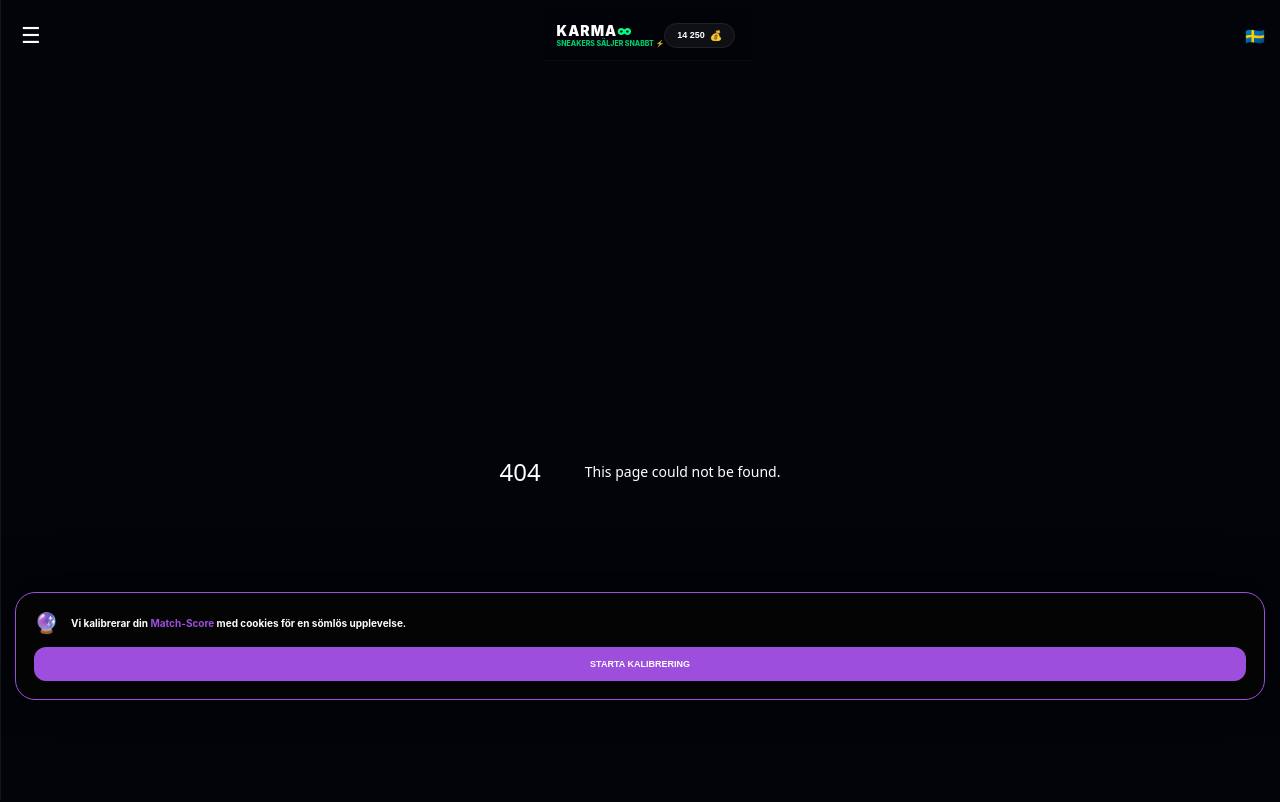
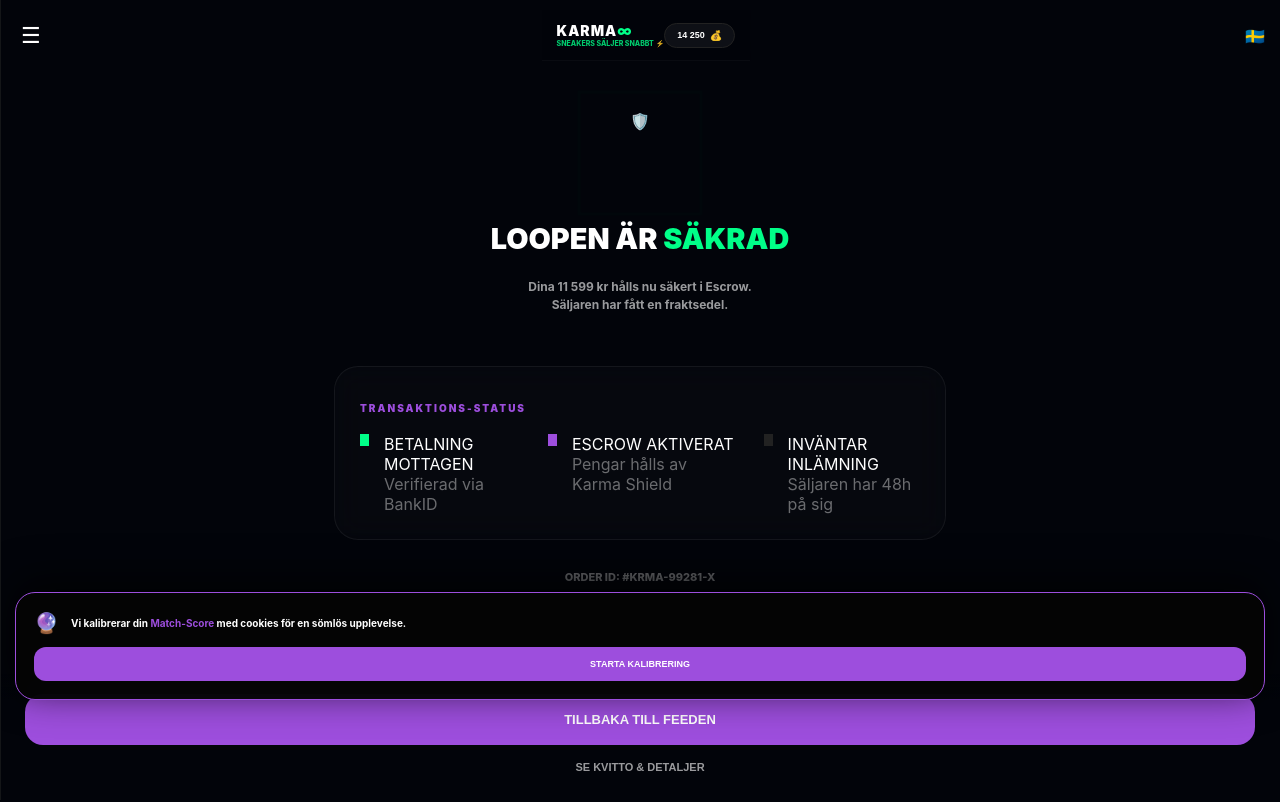
Before and after one commit to gascheckking/marketbeg-appGem, a Next.js app: page /checkout/success in a window 1280 px wide. Before the commit this address had no page. Shown: the top 802 px of the page. Built offline with nearby package versions, Linux system fonts and the light colour scheme.

Commit message:
Create page.tsx

```diff
--- /dev/null
+++ b/app/checkout/success/page.tsx
@@ -0,0 +1,123 @@
+// // app/checkout/success/page.tsx
+"use client";
+import React from 'react';
+import { useRouter } from 'next/navigation';
+
+export default function SuccessPage() {
+  const router = useRouter();
+
+  return (
+    <div className="page-wrapper" style={{
+      padding: '40px 20px',
+      textAlign: 'center',
+      display: 'flex',
+      flexDirection: 'column',
+      alignItems: 'center',
+      minHeight: '80vh',
+      animation: 'fadeIn 0.6s ease'
+    }}>
+
+      {/* ANIMERAD STATUS-IKON */}
+      <div className="success-icon-wrapper">
+        <div className="pulse-ring"></div>
+        <span className="main-icon">🛡️</span>
+      </div>
+
+      <h1 style={{ fontSize: '1.8rem', fontWeight: 900, marginTop: '30px', marginBottom: '10px' }}>
+        LOOPEN ÄR <span style={{ color: 'var(--neon-mint)' }}>SÄKRAD</span>
+      </h1>
+      <p style={{ fontSize: '12px', opacity: 0.6, fontWeight: 700, maxWidth: '250px', lineHeight: '1.5' }}>
+        Dina 11 599 kr hålls nu säkert i Escrow. Säljaren har fått en fraktsedel.
+      </p>
+
+      {/* LOOP TRACKER - VISUELL ORIENTERING */}
+      <div className="glass-card" style={{
+        width: '100%',
+        padding: '25px',
+        borderRadius: '24px',
+        marginTop: '40px',
+        textAlign: 'left',
+        background: 'rgba(255,255,255,0.02)'
+      }}>
+        <h3 style={{ fontSize: '10px', fontWeight: 900, letterSpacing: '2px', marginBottom: '20px', color: 'var(--neon-purple)' }}>
+          TRANSAKTIONS-STATUS
+        </h3>
+
+        <div className="timeline">
+          <div className="step active">
+            <div className="dot"></div>
+            <div className="text">
+              <span className="label">BETALNING MOTTAGEN</span>
+              <span className="sub">Verifierad via BankID</span>
+            </div>
+          </div>
+          <div className="step current">
+            <div className="dot"></div>
+            <div className="text">
+              <span className="label">ESCROW AKTIVERAT</span>
+              <span className="sub">Pengar hålls av Karma Shield</span>
+            </div>
+          </div>
+          <div className="step pending">
+            <div className="dot"></div>
+            <div className="text">
+              <span className="label">INVÄNTAR INLÄMNING</span>
+              <span className="sub">Säljaren har 48h på sig</span>
+            </div>
+          </div>
+        </div>
+      </div>
+
+      {/* INFO OM NÄSTA STEG */}
+      <div style={{ marginTop: '30px', fontSize: '11px', opacity: 0.4, fontWeight: 800 }}>
+        ORDER ID: #KRMA-99281-X
+      </div>
+
+      {/* PRIMARY ACTIONS */}
+      <div style={{
+        position: 'fixed', bottom: '0', left: 0, right: 0,
+        padding: '20px 25px calc(25px + env(safe-area-inset-bottom))',
+        background: 'linear-gradient(to top, var(--bg-deep) 80%, transparent)'
+      }}>
+        <button
+          onClick={() => router.push('/')}
+          className="primary-btn"
+          style={{
+            width: '100%', background: 'var(--neon-purple)', color: '#fff',
+            padding: '18px', borderRadius: '18px', fontWeight: 900, fontSize: '13px'
+          }}>
+          TILLBAKA TILL FEEDEN
+        </button>
+        <button
+          style={{ width: '100%', background: 'transparent', color: '#fff', border: 'none', marginTop: '15px', fontSize: '11px', fontWeight: 800, opacity: 0.6 }}>
+          SE KVITTO & DETALJER
+        </button>
+      </div>
+
+      <style jsx>{`
+        .success-icon-wrapper { position: relative; width: 80px; height: 80px; display: flex; alignItems: center; justify-content: center; }
+        .main-icon { fontSize: 40px; zIndex: 2; }
+        .pulse-ring {
+          position: absolute; width: 100%; height: 100%;
+          border: 2px solid var(--neon-mint); borderRadius: 50%;
+          animation: pulse 2s infinite; opacity: 0;
+        }
+        @keyframes pulse {
+          0% { transform: scale(0.8); opacity: 0.8; }
+          100% { transform: scale(1.5); opacity: 0; }
+        }
+
+        .timeline { display: flex; flexDirection: column; gap: 25px; }
+        .step { display: flex; gap: 15px; position: relative; }
+        .dot { width: 12px; height: 12px; borderRadius: 50%; background: #222; marginTop: 4px; zIndex: 2; }
+        .step.active .dot { background: var(--neon-mint); boxShadow: 0 0 10px var(--neon-mint); }
+        .step.current .dot { background: var(--neon-purple); boxShadow: 0 0 10px var(--neon-purple); }
+
+        .label { display: block; fontSize: 11px; fontWeight: 900; }
+        .sub { display: block; fontSize: 9px; opacity: 0.4; fontWeight: 700; }
+
+        @keyframes fadeIn { from { opacity: 0; transform: translateY(10px); } to { opacity: 1; transform: translateY(0); } }
+      `}</style>
+    </div>
+  );
+}
```
